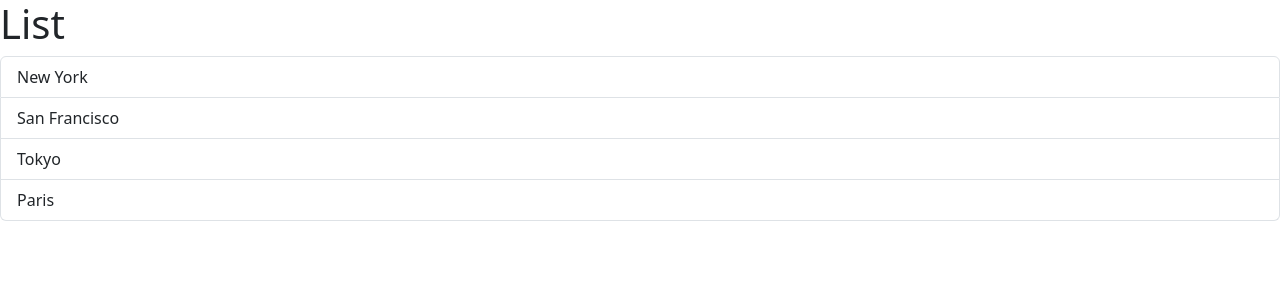
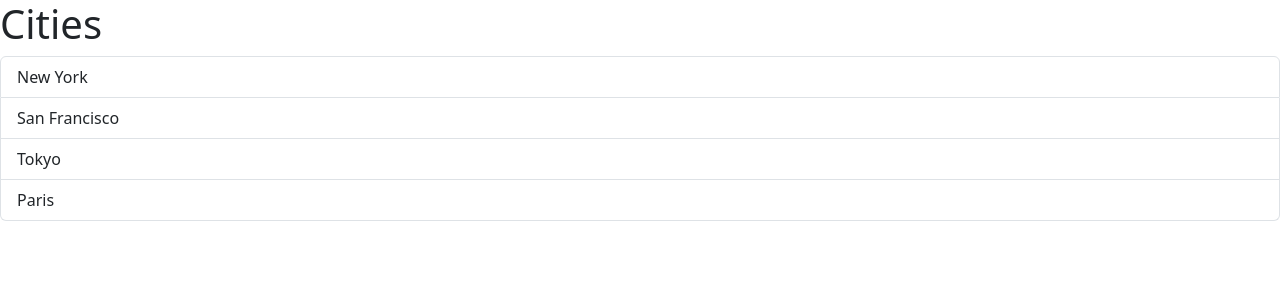
Before and after one commit to YoraneA/react-app, a React (Vite) app: page / in a window 1280 px wide. Shown: the top 300 px of the page. Built offline with nearby package versions, Linux system fonts and the light colour scheme.

Commit message:
Create ListGroup component

```diff
--- a/src/App.tsx
+++ b/src/App.tsx
@@ -1,7 +1,19 @@
 import ListGroup from "./components/ListGroup";
 
 function App() {
-  return <div><ListGroup /></div>;
+    let cities = ["New York", "San Francisco", "Tokyo", "Paris"];
+
+    const onSelectedItem = (item: string) => console.log(item);
+
+    return (
+        <div>
+            <ListGroup
+                header={"Cities"}
+                items={cities}
+                onSelectedItem={onSelectedItem}
+            />
+        </div>
+    );
 }
 
 export default App;
--- a/src/components/ListGroup.tsx
+++ b/src/components/ListGroup.tsx
@@ -1,12 +1,31 @@
-function ListGroup() {
-    const cities = ["New York", "San Francisco", "Tokyo", "Paris"];
+import { useState } from "react";
+
+interface ListGroupData {
+    header: string,
+    items: Array<string>,
+    onSelectedItem: (item: string) => void
+}
+
+function ListGroup({header, items, onSelectedItem}: ListGroupData) {
+    const [selectedIndex, setSelectedIndex] = useState(-1);
 
     return (
         <>
-            <h1>List</h1>
+            <h1>{header}</h1>
+            {items.length === 0 && <p>No items found</p>}
             <ul className="list-group">
-                {cities.map((city) => (
-                    <li key={city} className="list-group-item">{city}</li>
+                {items.map((item, index) => (
+                    <li
+                        key={item}
+                        className={
+                            selectedIndex === index
+                                ? "list-group-item active"
+                                : "list-group-item"
+                        }
+                        onClick={() => onSelectedItem(item)}
+                    >
+                        {item}
+                    </li>
                 ))}
             </ul>
         </>
```
